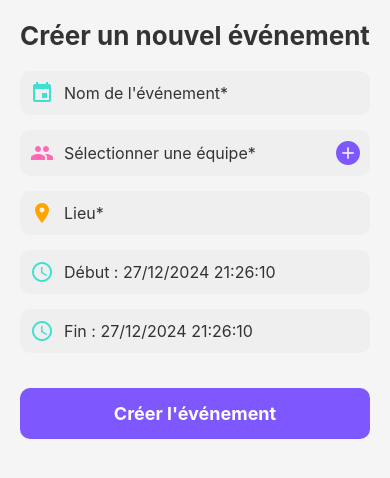
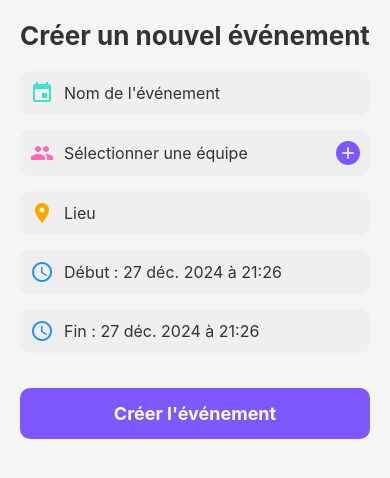
Before and after one commit to ty-mxm/calendo-app, a React Native app in the folder MyApp/: screen /AddEvent in a window 390 px wide. Shown: the top 478 px of the page. Built offline with nearby package versions, Linux system fonts and the light colour scheme.

Commit message:
✨ Merge different versions of AddEventScreen and update UI

```diff
--- a/MyApp/src/screens/Events/AddEventScreen.tsx
+++ b/MyApp/src/screens/Events/AddEventScreen.tsx
@@ -7,6 +7,8 @@ import {
   StyleSheet,
   Modal,
   FlatList,
+  Alert,
+  Platform,
 } from 'react-native';
 import { MaterialIcons, AntDesign } from '@expo/vector-icons';
 import { EventController } from '../controllers/EventController';
@@ -37,7 +39,7 @@ export default function AddEventScreen() {
 
   const handleCreateEvent = async () => {
     if (!eventName || !team || !location) {
-      alert('Veuillez remplir tous les champs');
+      Alert.alert('Erreur', 'Veuillez remplir tous les champs');
       return;
     }
 
@@ -50,8 +52,26 @@ export default function AddEventScreen() {
     };
 
     await EventController.createEvent(newEvent);
-    alert('Événement créé avec succès');
+    Alert.alert('Succès', 'Événement créé avec succès');
     navigation.goBack();
+  };
+
+  const showDateTimePicker = (type: 'start' | 'end') => {
+    if (type === 'start') {
+      setIsStartTimePickerVisible(true);
+    } else {
+      setIsEndTimePickerVisible(true);
+    }
+  };
+
+  const handleDateChange = (event: any, selectedDate?: Date, type?: 'start' | 'end') => {
+    if (type === 'start') {
+      setIsStartTimePickerVisible(false);
+      if (selectedDate) setStartTime(selectedDate);
+    } else {
+      setIsEndTimePickerVisible(false);
+      if (selectedDate) setEndTime(selectedDate);
+    }
   };
 
   return (
@@ -63,7 +83,7 @@ export default function AddEventScreen() {
         <MaterialIcons name="event" size={24} color="#40E0D0" />
         <TextInput
           style={styles.input}
-          placeholder="Nom de l'événement*"
+          placeholder="Nom de l'événement"
           value={eventName}
           onChangeText={setEventName}
         />
@@ -74,7 +94,7 @@ export default function AddEventScreen() {
         <MaterialIcons name="group" size={24} color="#FF69B4" />
         <TextInput
           style={styles.input}
-          placeholder="Sélectionner une équipe*"
+          placeholder="Sélectionner une équipe"
           value={team}
           editable={false}
         />
@@ -88,7 +108,7 @@ export default function AddEventScreen() {
         <MaterialIcons name="location-on" size={24} color="#FFA500" />
         <TextInput
           style={styles.input}
-          placeholder="Lieu*"
+          placeholder="Lieu"
           value={location}
           onChangeText={setLocation}
         />
@@ -97,11 +117,11 @@ export default function AddEventScreen() {
       {/* Start Time */}
       <TouchableOpacity
         style={styles.dateTimeContainer}
-        onPress={() => setIsStartTimePickerVisible(true)}
+        onPress={() => showDateTimePicker('start')}
       >
-        <MaterialIcons name="access-time" size={24} color="#40E0D0" />
+        <MaterialIcons name="access-time" size={24} color="#1E90FF" />
         <Text style={styles.dateTimeText}>
-          Début : {startTime.toLocaleString('fr-FR')}
+          Début : {`${startTime.getDate()} ${startTime.toLocaleDateString('fr-FR', { month: 'short' })} ${startTime.getFullYear()} à ${startTime.toLocaleTimeString('fr-FR', { hour: '2-digit', minute: '2-digit' })}`}
         </Text>
       </TouchableOpacity>
       {isStartTimePickerVisible && (
@@ -109,21 +129,18 @@ export default function AddEventScreen() {
           value={startTime}
           mode="datetime"
           display="default"
-          onChange={(event: any, date?: Date) => {
-            setIsStartTimePickerVisible(false);
-            if (date) setStartTime(date);
-          }}
+          onChange={(event, date) => handleDateChange(event, date, 'start')}
         />
       )}
 
       {/* End Time */}
       <TouchableOpacity
         style={styles.dateTimeContainer}
-        onPress={() => setIsEndTimePickerVisible(true)}
+        onPress={() => showDateTimePicker('end')}
       >
-        <MaterialIcons name="access-time" size={24} color="#40E0D0" />
+        <MaterialIcons name="access-time" size={24} color="#1E90FF" />
         <Text style={styles.dateTimeText}>
-          Fin : {endTime.toLocaleString('fr-FR')}
+          Fin : {`${endTime.getDate()} ${endTime.toLocaleDateString('fr-FR', { month: 'short' })} ${endTime.getFullYear()} à ${endTime.toLocaleTimeString('fr-FR', { hour: '2-digit', minute: '2-digit' })}`}
         </Text>
       </TouchableOpacity>
       {isEndTimePickerVisible && (
@@ -131,10 +148,7 @@ export default function AddEventScreen() {
           value={endTime}
           mode="datetime"
           display="default"
-          onChange={(event: any, date?: Date) => {
-            setIsEndTimePickerVisible(false);
-            if (date) setEndTime(date);
-          }}
+          onChange={(event, date) => handleDateChange(event, date, 'end')}
         />
       )}
 
```
